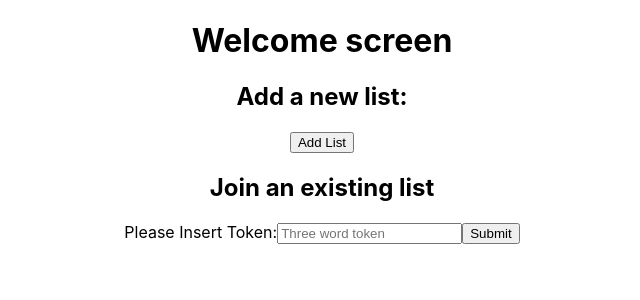
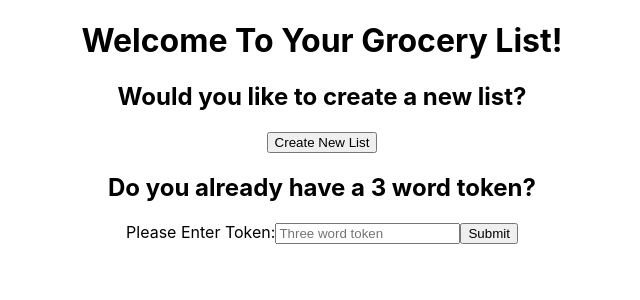
Before and after one commit to the-collab-lab/tcl-23-smart-shopping-list, a React (Create React App) app: page / in a window 1280 px wide. Shown: the top 300 px of the page, without its empty margins (318-958 px from the left). Built offline with nearby package versions, Linux system fonts and the light colour scheme.

Commit message:
altered welcome screen text

```diff
--- a/src/pages/Home.js
+++ b/src/pages/Home.js
@@ -59,13 +59,13 @@ export default function Home(props) {
 
   return (
     <main>
-      <h1>Welcome screen</h1>
-      <h2>Add a new list:</h2>
-      <button onClick={handleClick}>Add List</button>
-      <h2>Join an existing list</h2>
+      <h1>Welcome To Your Grocery List!</h1>
+      <h2>Would you like to create a new list?</h2>
+      <button onClick={handleClick}>Create New List</button>
+      <h2>Do you already have a 3 word token?</h2>
       <form onSubmit={checkExistingToken}>
         <label htmlFor="token">
-          Please Insert Token:
+          Please Enter Token:
           <input
             type="text"
             name="token"
```
